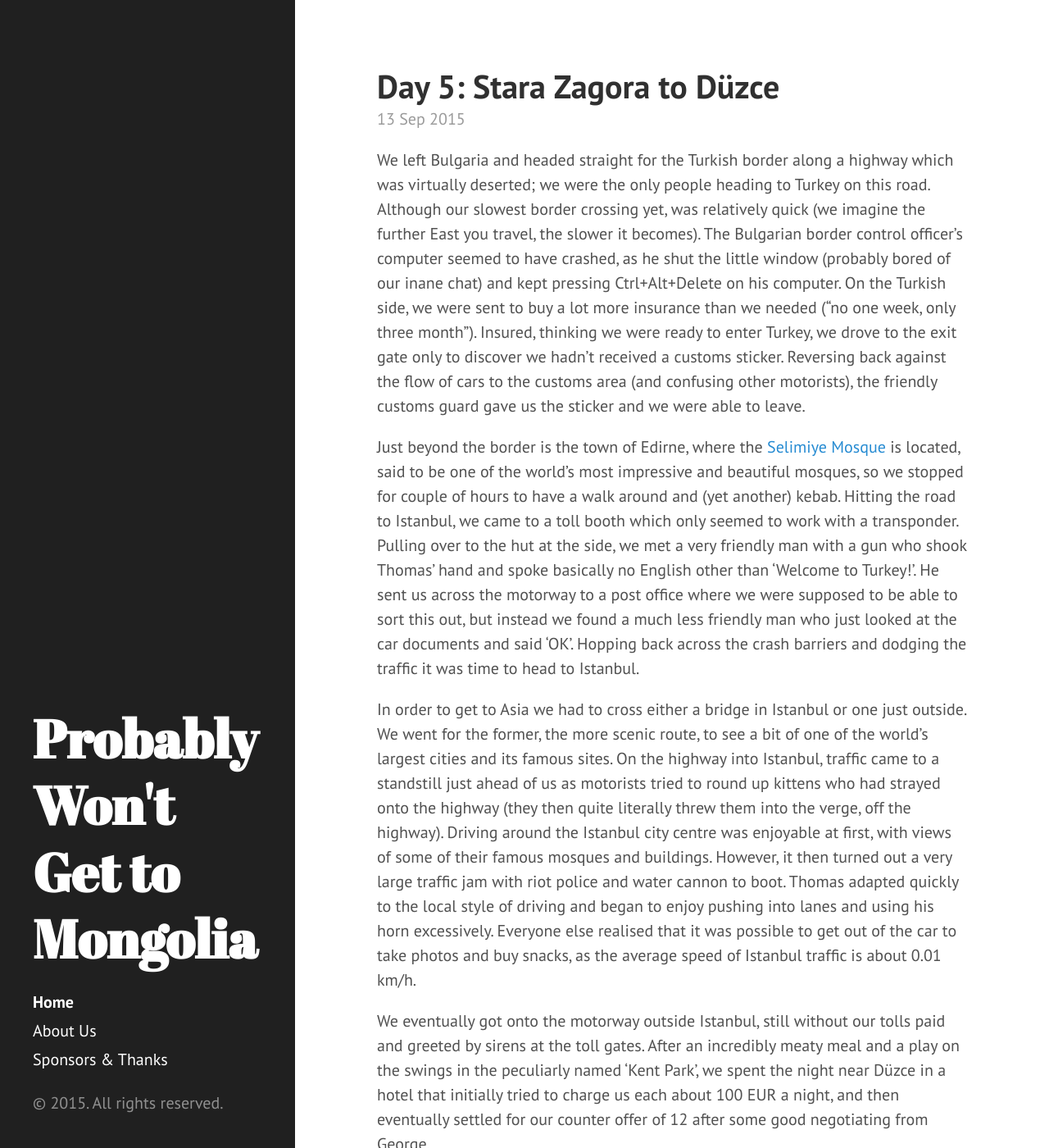
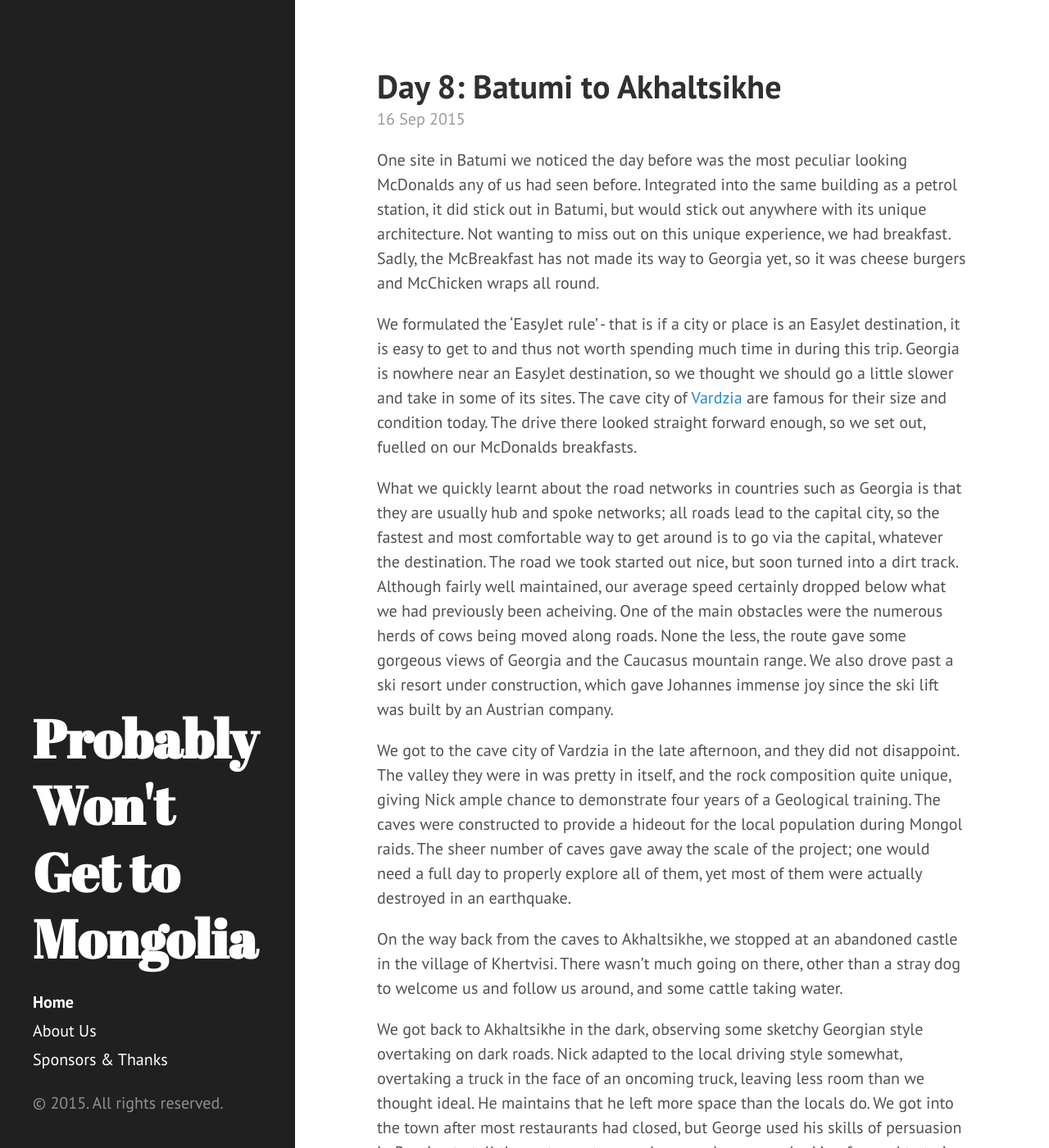
Before and after one commit to txsl/probablywontgettomongolia.com, a Jekyll site: the page built from index.html, in a window 1280 px wide and 1400 px high. Shown: the whole window at 82% size. Built offline with Jekyll 4.4.1, drawn with Linux system fonts in a browser that asks for light colours; the list of posts is cut into pages by our own code; some of the changed text lies outside the part shown.

Commit message:
More backdated blog posts, updated about page too

```diff
--- /dev/null
+++ b/_posts/2015-09-16-batumi-akhaltsikhe.md
@@ -0,0 +1,16 @@
+---
+layout: post
+title: Day 8&#58; Batumi to Akhaltsikhe
+---
+
+One site in Batumi we noticed the day before was the most peculiar looking McDonalds any of us had seen before. Integrated into the same building as a petrol station, it did stick out in Batumi, but would stick out anywhere with its unique architecture. Not wanting to miss out on this unique experience, we had breakfast. Sadly, the McBreakfast has not made its way to Georgia yet, so it was cheese burgers and McChicken wraps all round.
+
+We formulated the 'EasyJet rule' - that is if a city or place is an EasyJet destination, it is easy to get to and thus not worth spending much time in during this trip. Georgia is nowhere near an EasyJet destination, so we thought we should go a little slower and take in some of its sites. The cave city of [Vardzia](http://www.atlasobscura.com/places/vardzia) are famous for their size and condition today. The drive there looked straight forward enough, so we set out, fuelled on our McDonalds breakfasts.
+
+What we quickly learnt about the road networks in countries such as Georgia is that they are usually hub and spoke networks; all roads lead to the capital city, so the fastest and most comfortable way to get around is to go via the capital, whatever the destination. The road we took started out nice, but soon turned into a dirt track. Although fairly well maintained, our average speed certainly dropped below what we had previously been acheiving. One of the main obstacles were the numerous herds of cows being moved along roads. None the less, the route gave some gorgeous views of Georgia and the Caucasus mountain range. We also drove past a ski resort under construction, which gave Johannes immense joy since the ski lift was built by an Austrian company.
+
+We got to the cave city of Vardzia in the late afternoon, and they did not disappoint. The valley they were in was pretty in itself, and the rock composition quite unique, giving Nick ample chance to demonstrate four years of a Geological training. The caves were constructed to provide a hideout for the local population during Mongol raids. The sheer number of caves gave away the scale of the project; one would need a full day to properly explore all of them, yet most of them were actually destroyed in an earthquake.
+
+On the way back from the caves to Akhaltsikhe, we stopped at an abandoned castle in the village of Khertvisi. There wasn't much going on there, other than a stray dog to welcome us and follow us around, and some cattle taking water.
+
+We got back to Akhaltsikhe in the dark, observing some sketchy Georgian style overtaking on dark roads. Nick adapted to the local driving style somewhat, overtaking a truck in the face of an oncoming truck, leaving less room than we thought ideal. He maintains that he left more space than the locals do. We got into the town after most restaurants had closed, but George used his skills of persuasion in Russian to tell the restaurant owner how much we were looking forward to trying Georgian cuisine, and we were served a delicious beef stew.
--- a/about.md
+++ b/about.md
@@ -9,7 +9,7 @@ The Mongol Rally is one of the toughest motoring events on the planet, with hund
 
 **Thomas** studied electrical and electronic engineering, so should have no problem powering a small Mongolian town from a car cigarette lighter or electrocuting any Russian police who get in our way. His hobbies include meeting friends for coffee, drinking coffee alone, and talking about coffee.
 
-**George** has won prizes for international relations, having tried to seduce women in several languages including Scouse and Russian. Well versed in philosophy and international politics, George’s main responsibilities are to ensure that we stay out of the Lubyanka and to tell us which Russian foods to avoid and request that our meals come without dill.
+**George** has won prizes for international relations, having practised International Diplomacy in several languages including Scouse and Russian. Well versed in philosophy and international politics, George’s main responsibilities are to ensure that we stay out of the Lubyanka and to tell us which Russian foods to avoid and request that our meals come without dill.
 
 **Nick** finished Geology and will provide a running commentary on rock formations. In his spare time he enjoys mugging people off. Nick destresses by playing Euro Truck Simulator - an experience which has prepared him well for the Autobahn cruising on this trip.
 
```
Also changed, not shown: _posts/2015-09-14-duzce-trabzon.md (added, +15 -0 lines), _posts/2015-09-15-trabzon-batumi.md (added, +14 -0 lines).
